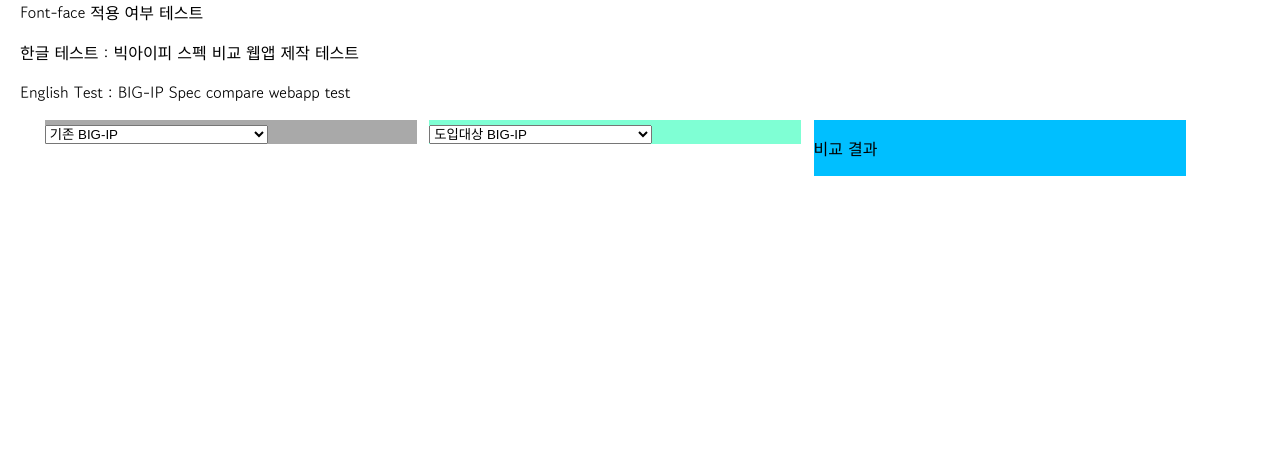
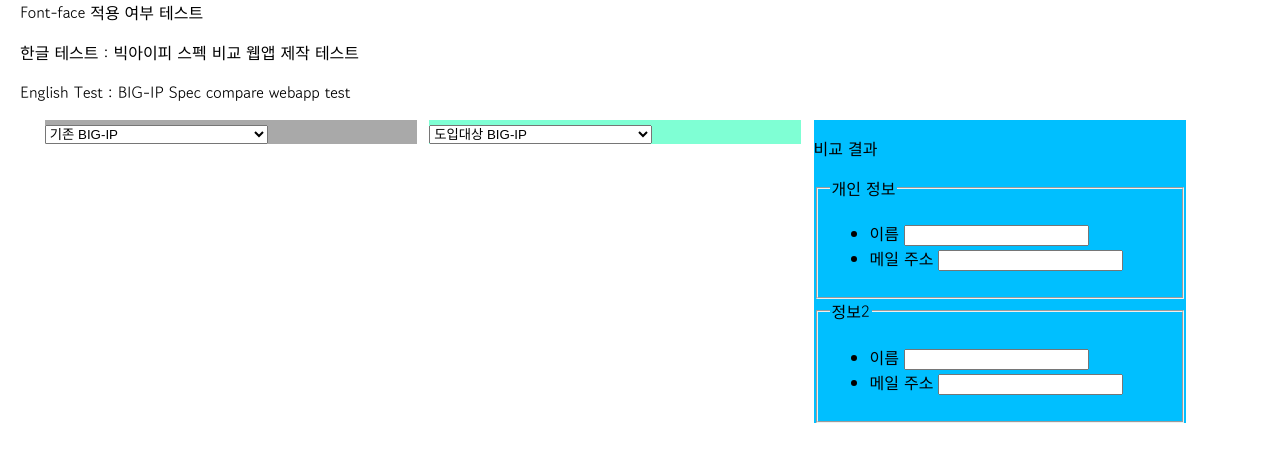
Before and after one commit to dddaong/webapp_bigipapp, a plain HTML site: page index.html in a window 1280 px wide. Shown: the part 89-550 px from the top of the page. Drawn offline with Linux system fonts and the light colour scheme.

Commit message:
20220803

```diff
--- a/index.html
+++ b/index.html
@@ -118,6 +118,32 @@
     </div>
     <div class="compare">
         <p>비교 결과</p>
+        <fieldset>
+            <legend>개인 정보</legend>
+            <ul>
+                <li>
+                    <label for="name">이름</label>
+                    <input type="text" id="name">
+                </li>
+                <li>
+                    <label for="mail">메일 주소</label>
+                    <input type="text" id="mail">
+                </li>
+            </ul>
+        </fieldset>
+        <fieldset>
+            <legend>정보2</legend>
+            <ul>
+                <li>
+                    <label for="name">이름</label>
+                    <input type="text" id="name">
+                </li>
+                <li>
+                    <label for="mail">메일 주소</label>
+                    <input type="text" id="mail">
+                </li>
+            </ul>
+        </fieldset>
     </div>
 </body>
 
```
